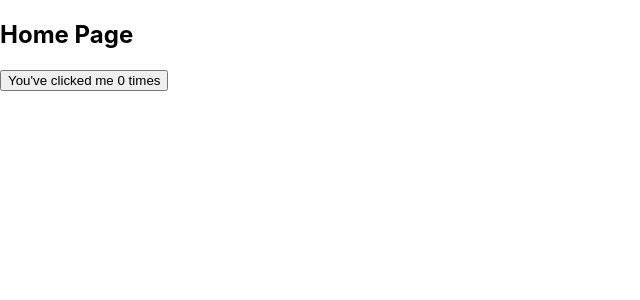
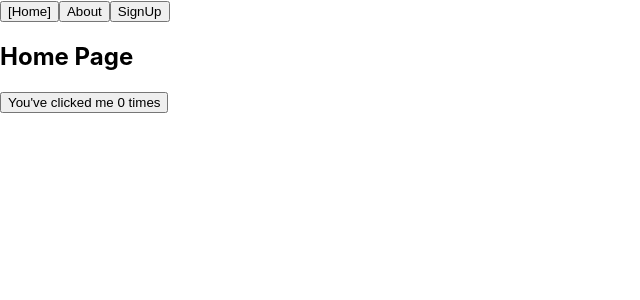
Before and after one commit to MinhazMurks/find-site, a React (Create React App) app: page / in a window 1280 px wide. Shown: the top 300 px of the page, without its empty margins (0-640 px from the left). Built offline with nearby package versions, Linux system fonts and the light colour scheme.

Commit message:
add new components and idea config

```diff
--- a/src/App.tsx
+++ b/src/App.tsx
@@ -1,12 +1,27 @@
-import React from 'react';
-import logo from './logo.svg';
-import './App.css';
+import React, { useState, createContext, Dispatch, SetStateAction } from 'react';
+import Navbar from './components/Navbar';
 import HomePage from './containers/HomePage';
+import { Page } from './types/PageType';
+import AboutPage from "./containers/AboutPage";
+import SignUpPage from "./containers/SignUpPage";
 
-function App() {
+type PageContextType = {
+  page: Page;
+  setPage: Dispatch<SetStateAction<Page>>;
+};
+
+export const PageContext = createContext<PageContextType | undefined>(undefined);
+
+export default function App(): React.ReactElement {
+  const [page, setPage] = useState(Page.Home);
+
   return (
-      <HomePage></HomePage>
+      <PageContext.Provider value={{ page, setPage }}>
+        <Navbar />
+        {/* Depending on the value of 'page', you can decide which component to render here */}
+        {page === Page.Home && <HomePage />}
+        {page === Page.About && <AboutPage />}
+        {page === Page.SignUp && <SignUpPage />}
+      </PageContext.Provider>
   );
 }
-
-export default App;
--- /dev/null
+++ b/src/components/Navbar.tsx
@@ -0,0 +1,17 @@
+import React, { useContext } from 'react';
+import {PageContext} from "../App";
+import {Page} from "../types/PageType";
+
+const Navbar: React.FC = () => {
+    const { page, setPage } = useContext(PageContext)!;
+
+    return (
+        <div>
+            <button onClick={() => setPage(Page.Home)}>{page === Page.Home ? '[Home]' : 'Home'}</button>
+            <button onClick={() => setPage(Page.About)}>{page === Page.About ? '[About]' : 'About'}</button>
+            <button onClick={() => setPage(Page.SignUp)}>{page === Page.SignUp ? '[SignUpPage]' : 'SignUp'}</button>
+        </div>
+    );
+};
+
+export default Navbar;
--- /dev/null
+++ b/src/containers/AboutPage.tsx
@@ -0,0 +1,10 @@
+import React from 'react';
+
+export default function AboutPage(): React.ReactElement {
+
+    return (
+        <div>
+            <h2>About Page</h2>
+        </div>
+    );
+}
--- /dev/null
+++ b/src/containers/SignUpPage.tsx
@@ -0,0 +1,9 @@
+import React from 'react';
+
+export default function SignUpPage(): React.ReactElement {
+    return (
+        <div>
+            <h2>About Page</h2>
+        </div>
+    );
+}
--- /dev/null
+++ b/src/types/PageType.ts
@@ -0,0 +1,5 @@
+export enum Page {
+    Home = 'Home',
+    About = 'About',
+    SignUp = 'SignUp',
+}
```
